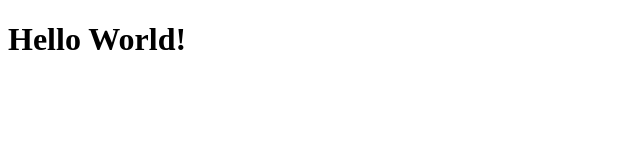
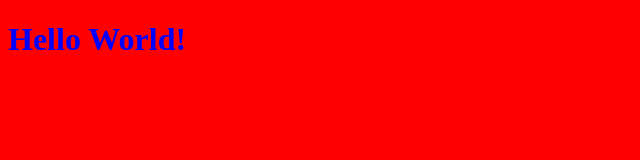
Before and after one commit to josefinnordahl/josefinnordahl.github.io, a plain HTML site: page index.html in a window 1280 px wide. Shown: the whole page, without its empty margins (0-640 px from the left). Drawn offline with Linux system fonts and the light colour scheme.

Commit message:
nasty page

```diff
--- a/index.html
+++ b/index.html
@@ -1,6 +1,12 @@
 <!doctype html>
 <html>
 	<head>
+<style>
+ body {
+	background-color:red;
+	color:blue;
+ }
+</style>
 	</head>
 	<body>
 		<h1>Hello World!</h1>
```
